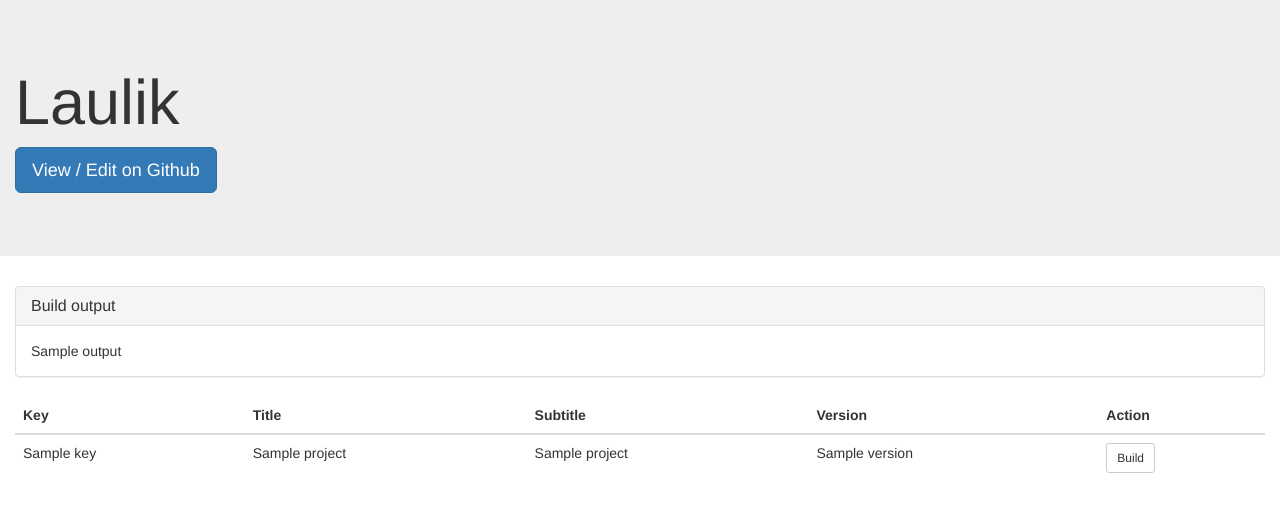
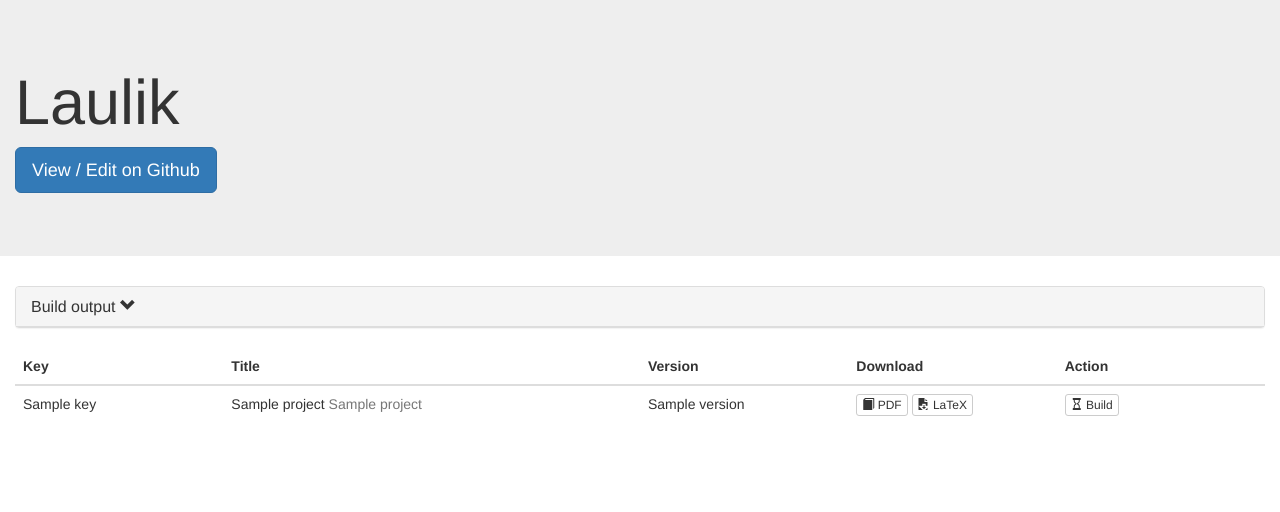
Before and after one commit to kurrik/laulik, a Flask app: template src/server/templates/index.html in a window 1280 px wide. Shown: the top 512 px of the page. Run offline with Flask 2, Linux system fonts and the light colour scheme; the template is opened without the code that fills it: most values are stand-ins (such as "Sample title", 1, 10 or a date in 2020); parts of the project's set-up code (start-up, migrations or seed data) failed here and were passed over; some libraries are stand-ins or nearby versions.

Commit message:
Serve built assets

```diff
--- a/src/common/models.py
+++ b/src/common/models.py
@@ -51,7 +51,7 @@
     if self.__version is False:
       if os.path.isfile(self.paths.version):
         with open(self.paths.version) as f:
-          self.__version = f.read()
+          self.__version = f.read().strip()
       else:
         self.__version = None
     return self.__version
--- a/src/server/server.py
+++ b/src/server/server.py
@@ -3,8 +3,11 @@
 import compiler
 from flask import Flask
 from flask import Markup
+from flask import Response
+from flask import make_response
 from flask import render_template
 from flask import request
+from flask import send_file
 
 app = Flask(__name__)
 api = None
@@ -21,6 +24,28 @@
   data['projects'] = api.projects()
   return render_template('index.html', **data)
 
+@app.route('/build/<key>/<version>.pdf')
+def pdf(key, version):
+  meta = api.safe_get_meta(key, version)
+  if meta is None:
+    return 'Not found!', 404
+  return send_file(
+      meta.paths.pdf,
+      mimetype='application/pdf',
+      as_attachment=True,
+      attachment_filename='{0}-{1}.pdf'.format(meta.key, meta.version))
+
+@app.route('/build/<key>/<version>.tex')
+def tex(key, version):
+  meta = api.safe_get_meta(key, version)
+  if meta is None:
+    return 'Not found!', 404
+  return send_file(
+      meta.paths.latex,
+      mimetype='text/plain',
+      as_attachment=True,
+      attachment_filename='{0}-{1}.tex'.format(meta.key, meta.version))
+
 if __name__ == '__main__':
   parser = argparse.ArgumentParser(description='Web frontend')
   parser.add_argument(
--- a/src/server/static/css/site.css
+++ b/src/server/static/css/site.css
@@ -1,3 +1,6 @@
+.LongField {
+}
+
 .Output {
 }
 
@@ -10,6 +13,16 @@
 }
 
 .Output-content {
-  max-height: 500px;
+  max-height: 2500px;
   overflow-y: scroll;
 }
+
+.Table {
+  table-layout: fixed;
+}
+
+.Table-cell--nowrap {
+  white-space: nowrap;
+  text-overflow: ellipsis;
+  overflow: hidden;
+}
--- a/src/server/templates/index.html
+++ b/src/server/templates/index.html
@@ -20,39 +20,61 @@
         </div>
       {% endif %}
       {% if output %}
-        <div class="Output">
+        <div class="Output" id="Output1">
           <div class="panel panel-default">
             <div class="panel-heading">
-              <h3 class="panel-title">Build output</h3>
+              <h3 class="panel-title">
+                <a data-toggle="collapse" data-target="#Collapse1" data-parent="#Output" href="#Output">
+                  Build output
+                  <span class="glyphicon glyphicon-chevron-down" aria-hidden="true"></span>
+                </a>
+              </h3>
             </div>
-            <div class="panel-body Output-content">
-              {{ output }}
+            <div class="panel-collapse collapse" id="Collapse1">
+              <div class="panel-body Output-content">
+                {{ output }}
+              </div>
             </div>
           </div>
         </div>
       {% endif %}
       <div class="row">
         <div class="col-md-12">
-          <table class="table">
+          <table class="table Table">
+            <colgroup>
+              <col class="col-md-2">
+              <col class="col-md-4">
+              <col class="col-md-2">
+              <col class="col-md-2">
+              <col class="col-md-2">
+            </col>
             <thead>
               <tr>
                 <th>Key</th>
                 <th>Title</th>
-                <th>Subtitle</th>
                 <th>Version</th>
+                <th>Download</th>
                 <th>Action</th>
               </tr>
             </thead>
             {% for meta in projects %}
               <tr>
                 <td>{{ meta.key }}</td>
-                <td>{{ meta.project.title }}</td>
-                <td>{{ meta.project.subtitle }}</td>
-                <td>{{ meta.version }}</td>
+                <td>{{ meta.project.title }} <span class="text-muted">{{ meta.project.subtitle }}</span></td>
+                <td class="Table-cell--nowrap">{{ meta.version }}</td>
+                <td>
+                  <a class="btn btn-default btn-xs" href="/build/{{ meta.key }}/{{ meta.version }}.pdf">
+                    <span class="glyphicon glyphicon-book" aria-hidden="true"></span> PDF</a>
+                  <a class="btn btn-default btn-xs" href="/build/{{ meta.key }}/{{ meta.version }}.tex">
+                    <span class="glyphicon glyphicon-save-file" aria-hidden="true"></span> LaTeX</a>
+                </td>
                 <td>
                   <form method="POST">
                     <input type="hidden" name="key" value="{{ meta.key }}" />
-                    <button class="btn btn-default btn-sm">Build</button>
+                    <button class="btn btn-default btn-xs">
+                      <span class="glyphicon glyphicon-hourglass" aria-hidden="true"></span>
+                      Build
+                    </button>
                   </form>
                 </td>
               </tr>
```
Also changed, not shown: src/server/compiler.py (+29 -5 lines), 2 other files.
